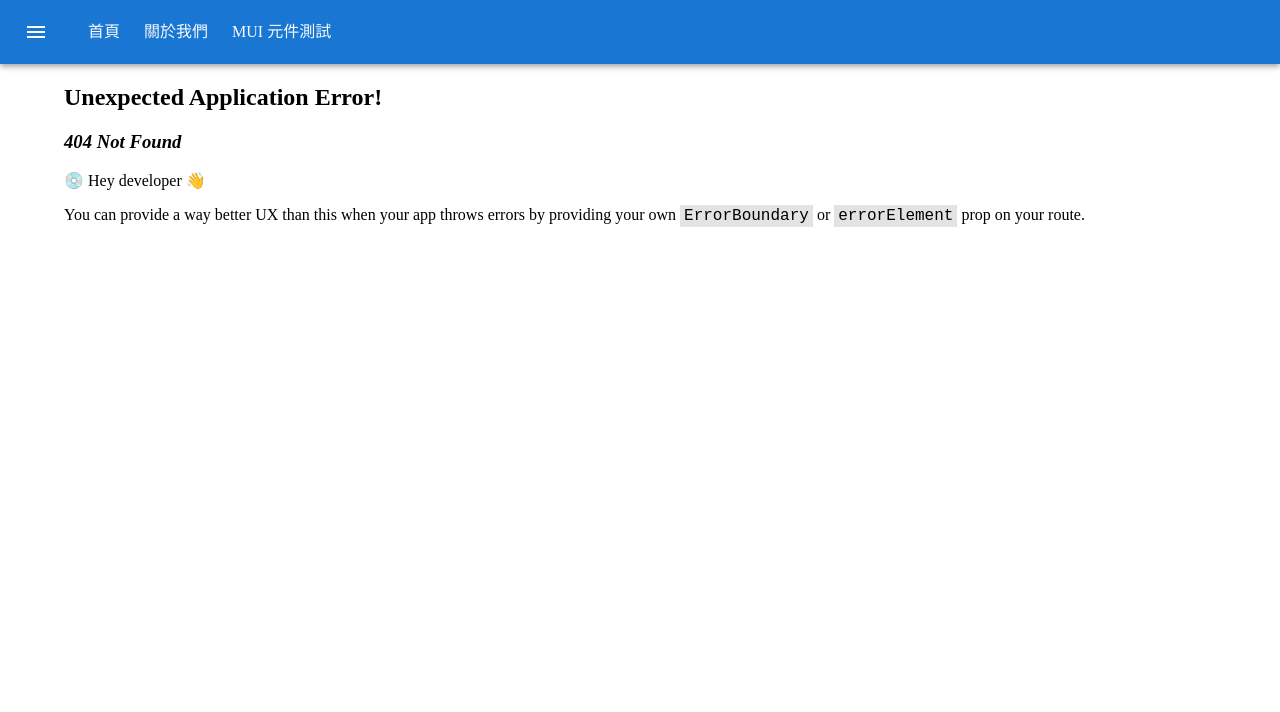
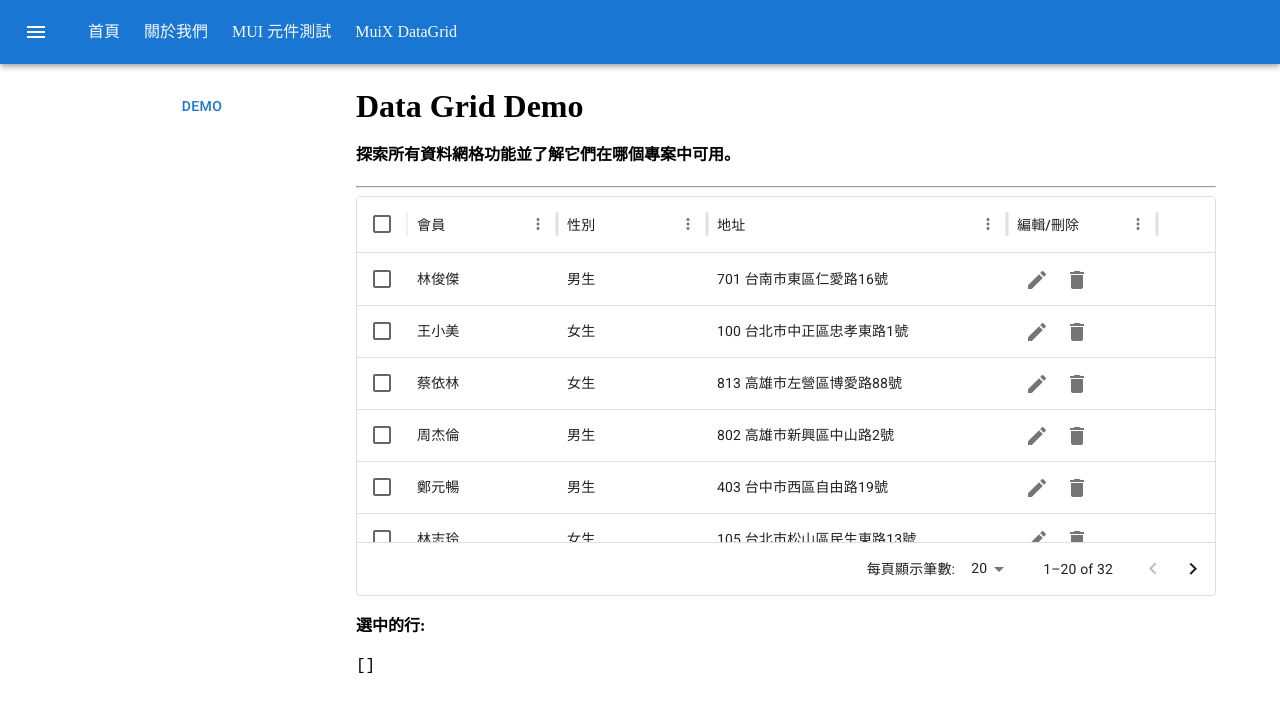
Before and after one commit to Aruminiya/PRACTISE_material-ui, a React (Vite) app: page /muiX-dataGrid/muiX-dataGrid-demo in a window 1280 px wide. Before the commit this address had no page. Shown: the top 712 px of the page. Built offline with nearby package versions, Linux system fonts and the light colour scheme.

Commit message:
MuiX假資料測試

```diff
--- /dev/null
+++ b/src/components/MuiX_DataGrid_Demo.jsx
@@ -0,0 +1,115 @@
+import { useState } from 'react';
+import { DataGrid } from '@mui/x-data-grid';
+import IconButton from '@mui/material/IconButton';
+import EditIcon from '@mui/icons-material/Edit';
+import DeleteIcon from '@mui/icons-material/Delete';
+
+const rows = [
+  { id: "d3a9d8b7-4d4a-46e1-9254-506c3c8d7c24", member: "林俊傑", gender: "male", address: "701 台南市東區仁愛路16號" },
+  { id: "8ab3f799-e9f2-4238-8366-8e9ec8b74e7f", member: "王小美", gender: "female", address: "100 台北市中正區忠孝東路1號" },
+  { id: "9cf2d9f5-7287-4b3d-9fd8-35d7cb5d38b7", member: "蔡依林", gender: "female", address: "813 高雄市左營區博愛路88號" },
+  { id: "b39f858f-1d08-4d67-9809-0c59f2e98ab5", member: "周杰倫", gender: "male", address: "802 高雄市新興區中山路2號" },
+  { id: "2f63cc14-9650-4d97-b9c8-f9d1a9c91457", member: "鄭元暢", gender: "male", address: "403 台中市西區自由路19號" },
+  { id: "e307c258-37c8-45e6-b55d-9476e5084796", member: "林志玲", gender: "female", address: "105 台北市松山區民生東路13號" },
+  { id: "d54d3c34-9393-4973-8e95-68b50fbbc792", member: "陳柏霖", gender: "male", address: "220 新北市板橋區文化路15號" },
+  { id: "1d923ace-95f3-4d75-bf97-1f71c891de13", member: "桂綸鎂", gender: "female", address: "400 台中市北區健行路22號" },
+  { id: "edc408e5-fef6-4e8d-b7b2-b364f02dbcf9", member: "張孝全", gender: "male", address: "106 台北市大安區忠孝東路四段77號" },
+  { id: "15a2399c-c06b-442b-a712-3d1d0cfdd149", member: "舒淇", gender: "female", address: "110 台北市信義區松仁路99號" },
+  { id: "d765b511-5b96-404b-87b4-803eb25ac87e", member: "陳奕迅", gender: "male", address: "403 台中市南屯區五權西路18號" },
+  { id: "b6489af0-e633-4d3e-81b6-6fa9240143a6", member: "楊丞琳", gender: "female", address: "231 新北市新店區中正路5號" },
+  { id: "f1895e8b-53df-4f0e-9362-82f7c2a74e0f", member: "彭于晏", gender: "male", address: "800 高雄市前鎮區中山三路27號" },
+  { id: "c1a617a1-46bb-48d4-b7d1-65079a9fe602", member: "林宥嘉", gender: "male", address: "300 新竹市東區光復路38號" },
+  { id: "9730485a-47a7-4184-b5fc-c2f6c91a77ee", member: "鄭秀文", gender: "female", address: "220 新北市中和區中正路76號" },
+  { id: "257ba1bc-e89e-49b2-9967-9eab0a5b5a71", member: "張惠妹", gender: "female", address: "407 台中市西屯區文心路55號" },
+  { id: "ff4a8c7e-7708-4bbf-b762-587cf75efdb9", member: "胡歌", gender: "male", address: "701 台南市東區文化路62號" },
+  { id: "11f0d46f-e292-40fa-a284-94fcf2758f7f", member: "楊洋", gender: "male", address: "500 彰化縣彰化市曉明路99號" },
+  { id: "f7b5b5d1-2e7f-40c4-a345-cbb04e0cb0ed", member: "鄭爽", gender: "female", address: "108 台北市萬華區和平西路45號" },
+  { id: "d0f1b9a4-d275-4f13-b6c9-8c9f3a62e6e8", member: "許瑋甯", gender: "female", address: "106 台北市大安區新生南路3號" },
+  { id: "feef9679-1ac9-4c83-a3bb-31bb9c84cfad", member: "吳青峰", gender: "male", address: "200 基隆市仁愛區忠一路10號" },
+  { id: "39d9463c-d516-40ff-b27c-c3ff72ea2b9a", member: "張韶涵", gender: "female", address: "205 新北市汐止區福德一路88號" },
+  { id: "f6a37e70-e285-4c61-95da-7088b7be16d2", member: "鍾欣潼", gender: "female", address: "600 嘉義市西區世賢路12號" },
+  { id: "0325b7be-0e6d-4c0f-b94d-82e590a4a2a5", member: "古天樂", gender: "male", address: "103 台北市大同區延平北路21號" },
+  { id: "2eae1d39-4411-4727-afe1-2f3f8482e5cf", member: "唐嫣", gender: "female", address: "407 台中市北屯區松竹路35號" },
+  { id: "c7d7f425-b32b-4f18-8ff3-23120dbf98d0", member: "韓庚", gender: "male", address: "302 新竹縣竹北市嘉豐南路56號" },
+  { id: "a0b1234e-5dcb-4975-a65f-c9f8d016c241", member: "安以軒", gender: "female", address: "103 台北市大同區南京西路17號" },
+  { id: "81a8a693-25f7-4edb-9874-fbcabbdd9314", member: "王俊凱", gender: "male", address: "710 台南市永康區中正路44號" },
+  { id: "8d7eaeec-4cbb-42d6-8c76-b87b1a6c891d", member: "迪麗熱巴", gender: "female", address: "104 台北市中山區松江路58號" },
+  { id: "2bc3641c-96c2-47e2-bff3-3f618d7b6c11", member: "陳偉霆", gender: "male", address: "804 高雄市鹽埕區大仁路75號" },
+  { id: "bf07bced-3d2e-4dc9-b3bb-07a981da423d", member: "舒淇", gender: "female", address: "108 台北市萬華區和平西路67號" },
+  { id: "e7a3a3df-31f4-4b99-90df-bd03e0c9dc62", member: "黃曉明", gender: "male", address: "404 台中市南區工學路18號" }
+];
+
+const handleEdit = (id) => {
+  console.log(`Edit row with id: ${id}`);
+};
+
+const handleDelete = (id) => {
+  console.log(`Delete row with id: ${id}`);
+};
+
+const columns = [
+  { field: 'member', headerName: '會員', width: 150 },
+  {
+    field: 'gender',
+    headerName: '性別',
+    width: 150,
+    renderCell: (params) => (
+      params.value === 'male' ? '男生' : '女生'
+    ),
+  },
+  { field: 'address', headerName: '地址', width: 300 },
+  {
+    field: 'action',
+    headerName: '編輯/刪除',
+    width: 150,
+    renderCell: (params) => (
+      <>
+        <IconButton onClick={() => handleEdit(params.row.id)}>
+          <EditIcon />
+        </IconButton>
+        <IconButton onClick={() => handleDelete(params.row.id)}>
+          <DeleteIcon />
+        </IconButton>
+      </>
+    ),
+  },
+];
+
+export default function MuiX_DataGrid_Demo() {
+  const [selectedRows, setSelectedRows] = useState([]);
+
+  const handleSelectionChange = (newSelection) => {
+    const selectedData = newSelection.map(id => rows.find(row => row.id === id));
+    setSelectedRows(selectedData);
+  };
+
+  return (
+    <>
+      <h1>Data Grid Demo</h1>
+      <h4>探索所有資料網格功能並了解它們在哪個專案中可用。</h4>
+      <hr />
+      <div style={{ height: 400, width: '100%' }}>
+        <DataGrid
+          checkboxSelection
+          disableRowSelectionOnClick
+          rows={rows}
+          columns={columns}
+          onRowSelectionModelChange={(toSelection) => handleSelectionChange(toSelection)}
+          initialState={{
+            pagination: { paginationModel: { pageSize: 20 } },
+          }}
+          pageSizeOptions={[5,10,15,20,25,30,35]}
+          localeText={{
+            MuiTablePagination: {
+              labelRowsPerPage: '每頁顯示筆數:',
+            },
+          }}
+        />
+      </div>
+      <div>
+        <h4>選中的行:</h4>
+        <pre>{JSON.stringify(selectedRows)}</pre>
+      </div>
+    </>
+  );
+}
--- a/src/components/Navbar.jsx
+++ b/src/components/Navbar.jsx
@@ -16,6 +16,10 @@ const links = [
   {
     href: "/muiTest",
     title: "MUI 元件測試"
+  },
+  {
+    href: "/muiX-dataGrid",
+    title: "MuiX DataGrid"
   }
 ];
 
--- /dev/null
+++ b/src/pages/MuiX_DataGrid.jsx
@@ -0,0 +1,33 @@
+import { Outlet } from "react-router-dom";
+
+import { Grid2, Button, Link, Box, Stack} from '@mui/material';
+
+const links = [
+  {
+    href: "muiX-dataGrid-demo",
+    title: "Demo"
+  }
+];
+
+export default function MuiX_DataGrid() {
+  return (
+    <>
+      <Grid2 container spacing={2}>
+        <Grid2 size={3}>
+          <Stack margin="24px 0" spacing={1}>
+            {links.map(link =>
+              <Button key={link.href} fullWidth>
+                <Link width="100%" href={`/muiX-dataGrid/${link.href}`} underline="none">{link.title}</Link>
+              </Button>
+            )}
+          </Stack>
+        </Grid2>
+        <Grid2 size={9}>
+          <Box margin="24px 0">
+            <Outlet /> {/* 這裡會渲染子路由的內容 */}
+          </Box>
+        </Grid2>
+      </Grid2>
+    </>
+  );
+};
```
Also changed, not shown: src/router/Router.jsx (+12 -0 lines).
